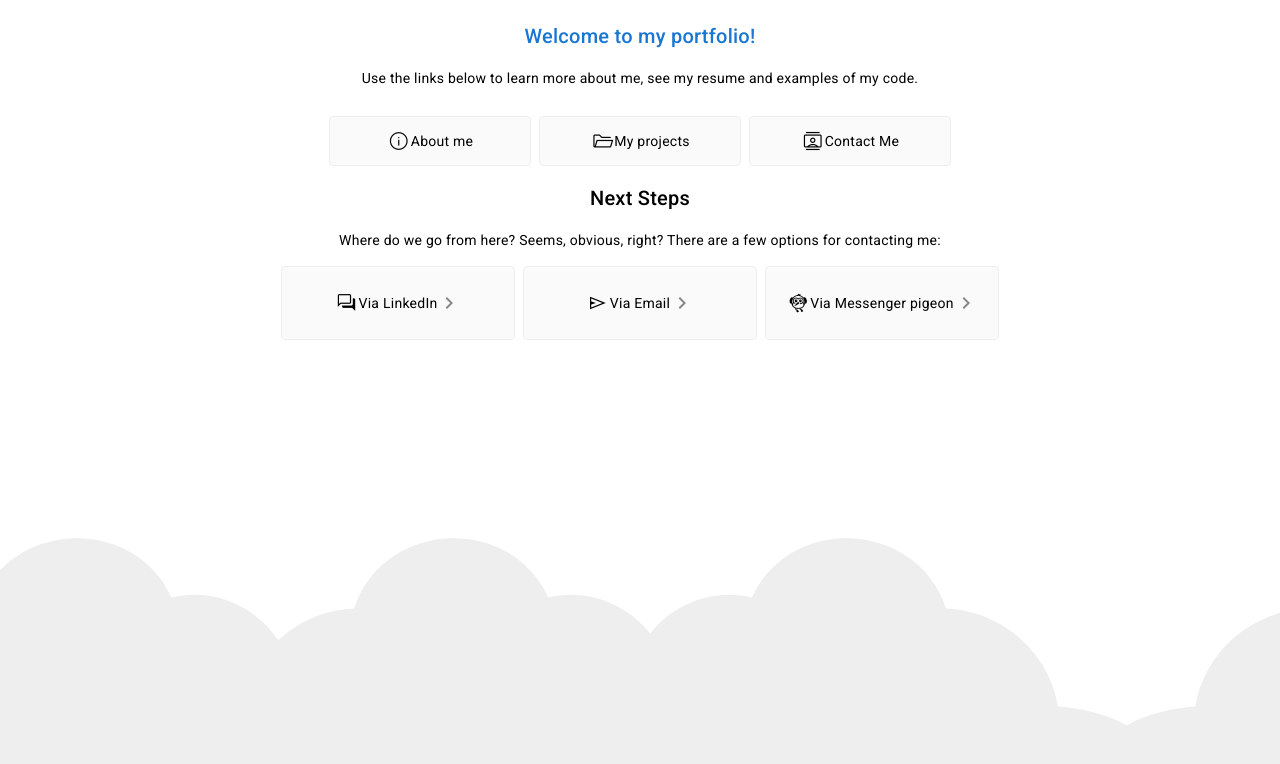
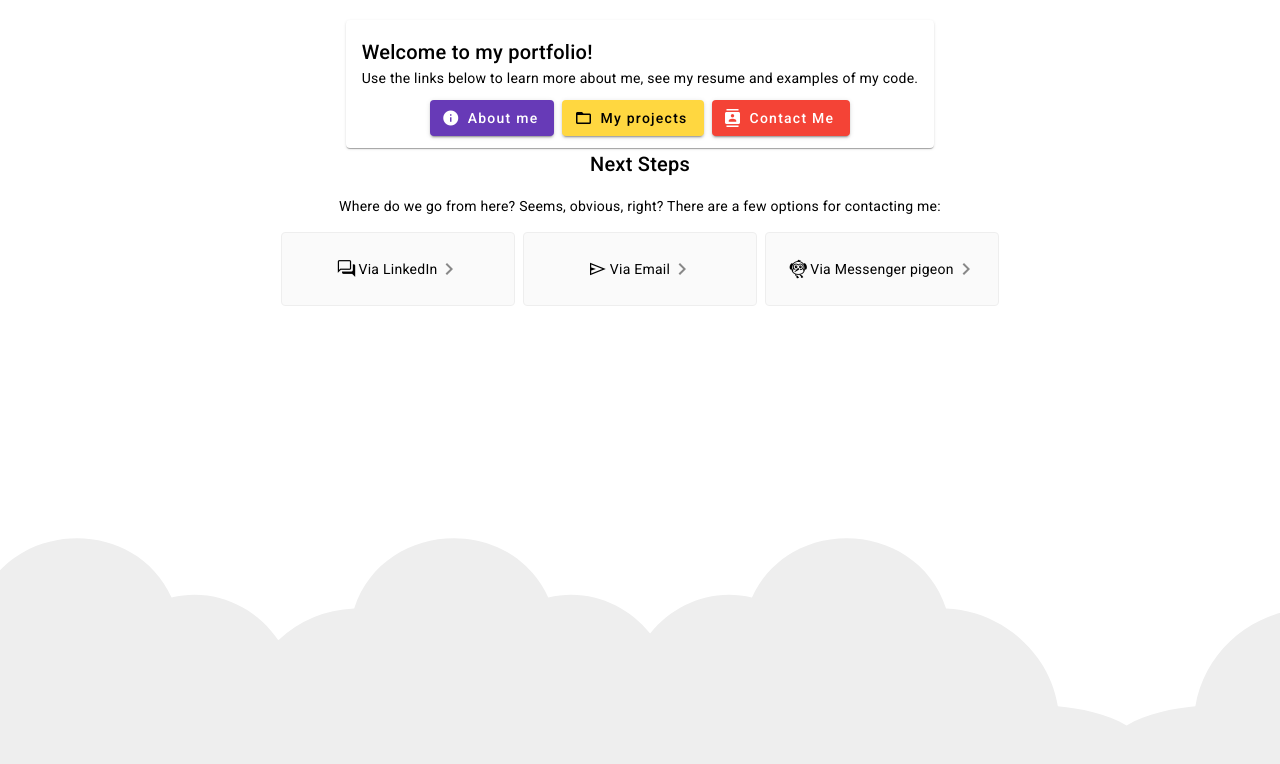
Before and after one commit to Valencia2019/Valencia2019.github.io, an Angular app: page /my-portfolio/contact-me in a window 1280 px wide. Shown: the top 764 px of the page. Built offline with nearby package versions, Linux system fonts and the light colour scheme.

Commit message:
simplify routes
and alter button design

```diff
--- a/src/app/app.component.css
+++ b/src/app/app.component.css
@@ -0,0 +1,9 @@
+button {
+  margin: 4px;
+
+}
+
+mat-card-actions {
+  display: flex;
+  justify-content: center;
+}
--- a/src/app/app.component.html
+++ b/src/app/app.component.html
@@ -1,22 +1,26 @@
 <div class="content" role="main">
   <!-- Options -->
-  <h2 ><a routerLink="/my-portfolio">Welcome to my portfolio!</a></h2>
+  <mat-card class="welcome-card">
+    <mat-card-header>
+      <mat-card-title>Welcome to my portfolio!</mat-card-title>
+    </mat-card-header>
+    <mat-card-content>
       <p>Use the links below to learn more about me, see my resume and examples of my code.</p>
-  <nav class="card-container">
-    <a class="card card-small" routerLink="/about-me" tabindex="0">
-      <span class="material-symbols-outlined">info</span>
+    </mat-card-content>
+    <mat-card-actions>
+      <button mat-raised-button color="primary" routerLink="/" tabindex="0">
+        <mat-icon>info</mat-icon>
         <span>About me</span>
-    </a>
-
-    <button class="card card-small" routerLink="/my-projects" tabindex="0">
-      <span class="material-symbols-outlined">folder_open</span>
+      </button>
+      <button mat-raised-button color="accent" routerLink="/my-projects" tabindex="1">
+        <mat-icon>folder_open</mat-icon>
         <span>My projects</span>
       </button>
-    <button class="card card-small" routerLink="/contact-me" tabindex="0">
-      <span class="material-symbols-outlined">contacts</span>
+      <button mat-raised-button color="warn" routerLink="/contact-me" tabindex="2">
+        <mat-icon>contacts</mat-icon>
         <span>Contact Me</span>
       </button>
-
-  </nav>
+    </mat-card-actions>
+  </mat-card>
   <router-outlet></router-outlet>
 </div>
--- a/src/app/app.routes.ts
+++ b/src/app/app.routes.ts
@@ -5,7 +5,7 @@ import { MyProjectsComponent } from './my-projects/my-projects.component';
 
 export const routes: Routes = [
   {path: 'contact-me', component: ContactMeComponent},
-  {path: 'about-me', component: AboutMeComponent},
+  {path: 'my-portfolio', component: AboutMeComponent},
   { path: 'my-projects', component: MyProjectsComponent },
   { path: '', redirectTo: '/my-portfolio', pathMatch: 'full' },
   { path: '**', redirectTo: '/my-portfolio', pathMatch: 'full' }
--- a/src/app/contact-me/contact-me.component.html
+++ b/src/app/contact-me/contact-me.component.html
@@ -22,7 +22,7 @@
   </div>
   @if(isVisible){
     <div id="pigeon-message" class="center">
-      The carrier pigeon feature is still being figured out so I suggest using LinkedIn or Email to reach me. Thank you for
-      taking the time to check things out though!
+      The carrier pigeon feature is still being figured out so please contact me using LinkedIn or Email to reach me. Thank you for
+      taking the time to check things out!
     </div>
   }
```
Lines whose indentation alone changed are shown as unchanged.
